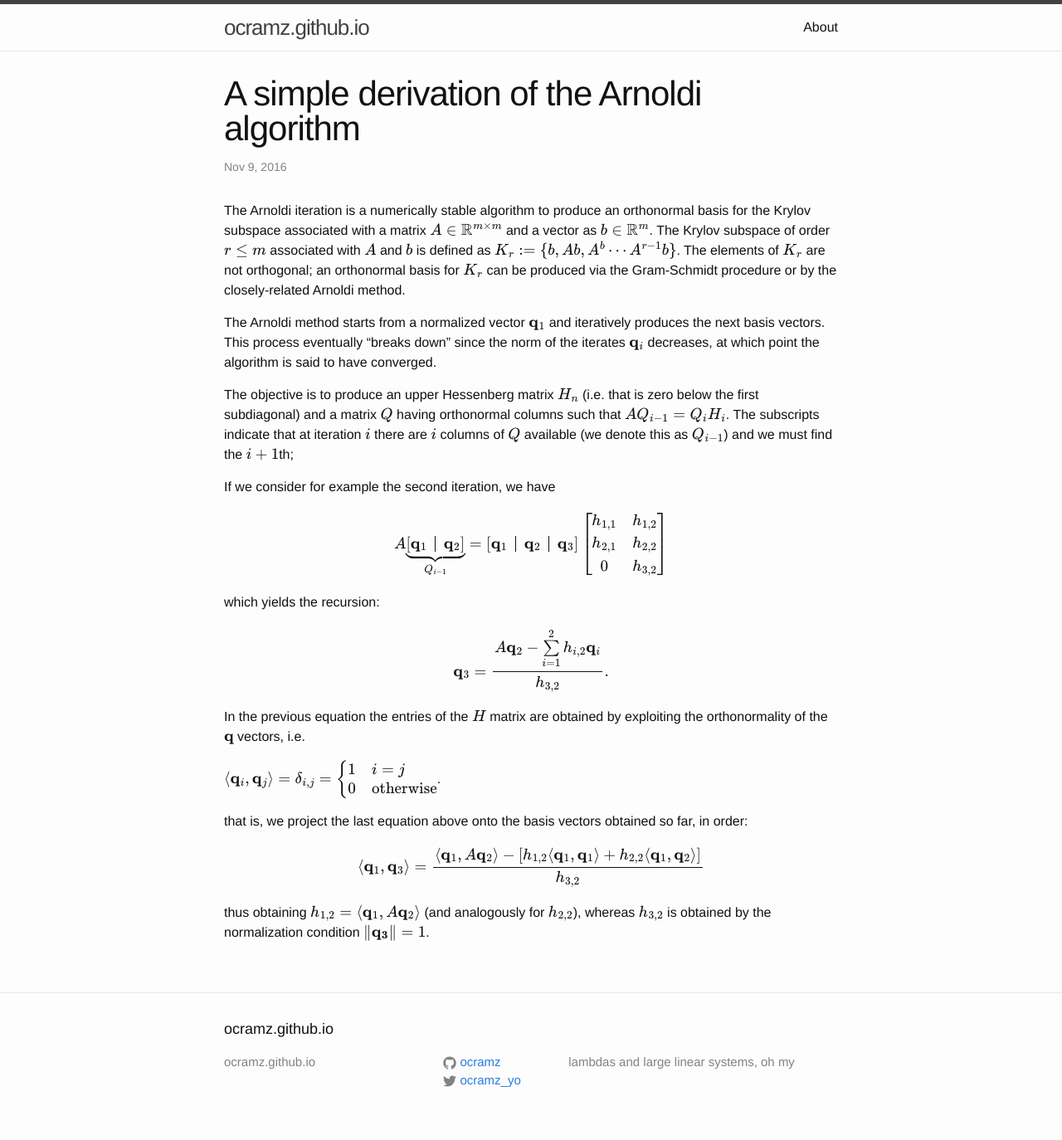
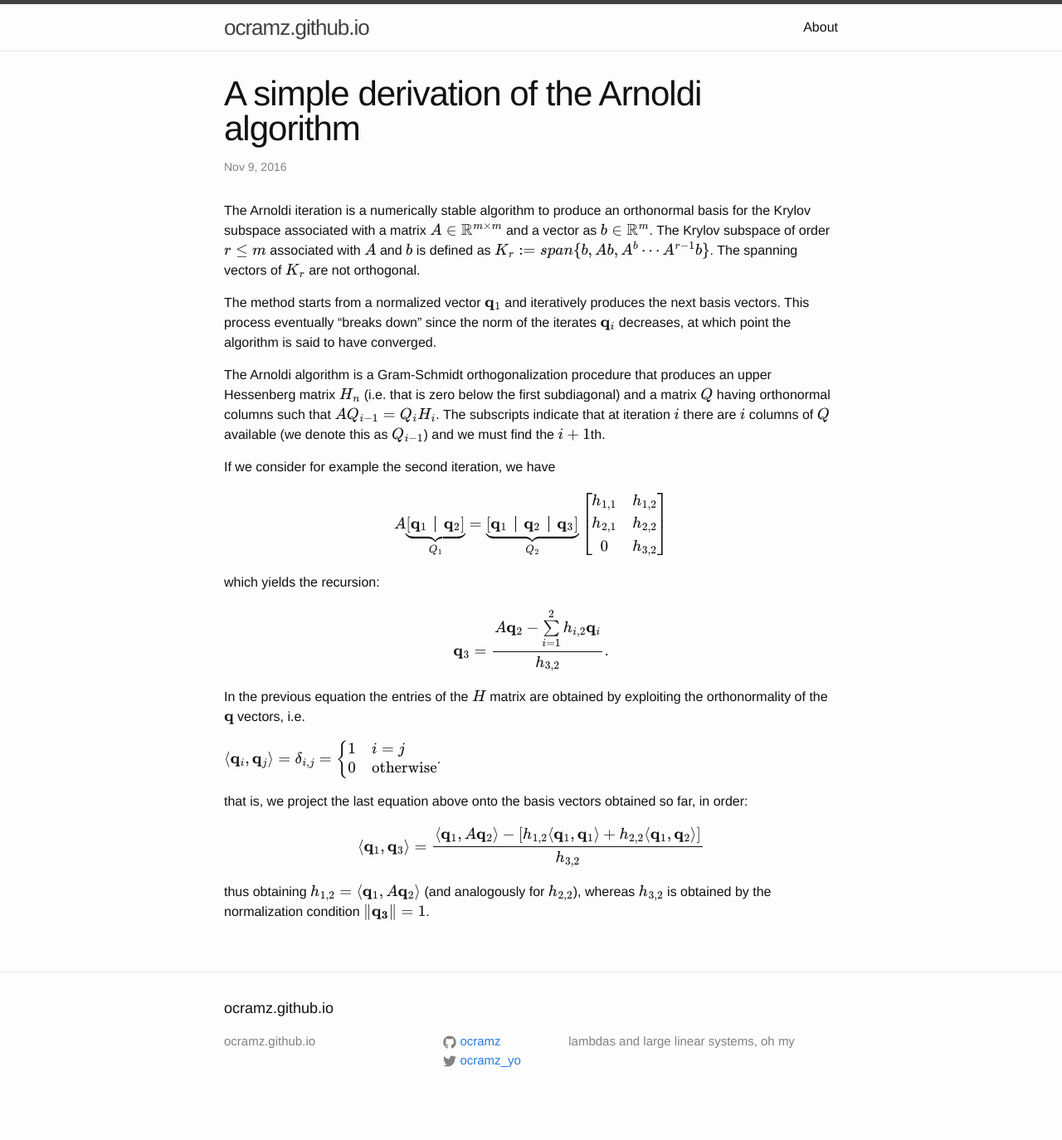
Before and after one commit to ocramz/ocramz.github.io, a Jekyll site: the page built from _posts/2016-11-09-arnoldi-alt.markdown, in a window 1280 px wide. Shown: the whole page at 83% size. Built offline with Jekyll 4.4.1, drawn with Linux system fonts in a browser that asks for light colours; formulas are drawn with MathJax 3; after the commit the page ends 1349 px from its top, so only the background shows below that.

Commit message:
Arnoldi post

```diff
--- a/_posts/2016-11-09-arnoldi-alt.markdown
+++ b/_posts/2016-11-09-arnoldi-alt.markdown
@@ -6,12 +6,12 @@ categories: mathematics tutorials
 ---
 
 The Arnoldi iteration is a numerically stable algorithm to produce an orthonormal basis for the Krylov subspace associated with a matrix $$A \in \mathbb{R}^{m \times m}$$ and a vector as $$b \in \mathbb{R}^m$$.
-The Krylov subspace of order $$r \leq m$$ associated with $$A$$ and $$b$$ is defined as $$K_r := \lbrace b, Ab, A^b \cdots A^{r-1}b \rbrace$$. The elements of $$K_r$$ are not orthogonal; an orthonormal basis for $$K_r$$ can be produced via the Gram-Schmidt procedure or by the closely-related Arnoldi method.
+The Krylov subspace of order $$r \leq m$$ associated with $$A$$ and $$b$$ is defined as $$K_r := span \lbrace b, Ab, A^b \cdots A^{r-1}b \rbrace$$. The spanning vectors of $$K_r$$ are not orthogonal.
 
-The Arnoldi method starts from a normalized vector $$\mathbf{q}_1$$ and iteratively produces the next basis vectors. This process eventually "breaks down" since the norm of the iterates $$\mathbf{q}_i$$ decreases, at which point the algorithm is said to have converged.
+The method starts from a normalized vector $$\mathbf{q}_1$$ and iteratively produces the next basis vectors. This process eventually "breaks down" since the norm of the iterates $$\mathbf{q}_i$$ decreases, at which point the algorithm is said to have converged.
 
-The objective is to produce an upper Hessenberg matrix $$H_n$$ (i.e. that is zero below the first subdiagonal) and a matrix $$Q$$ having orthonormal columns such that $$A Q_{i - 1} = Q_i H_i$$.
-The subscripts indicate that at iteration $$i$$ there are $$i$$ columns of $$Q$$ available (we denote this as $$Q_{i-1}$$) and we must find the $$i+1$$th;
+The Arnoldi algorithm is a Gram-Schmidt orthogonalization procedure that produces an upper Hessenberg matrix $$H_n$$ (i.e. that is zero below the first subdiagonal) and a matrix $$Q$$ having orthonormal columns such that $$A Q_{i - 1} = Q_i H_i$$.
+The subscripts indicate that at iteration $$i$$ there are $$i$$ columns of $$Q$$ available (we denote this as $$Q_{i-1}$$) and we must find the $$i+1$$th.
 
 If we consider for example the second iteration, we have
 
@@ -23,13 +23,15 @@ A
   \mathbf{q}_1 & \mathbf{q}_2
 \end{array}
 \right]
-}_{Q_{i-1}}
+}_{Q_1}
 =
+\underbrace{
 \left[
 \begin{array}{c|c|c}
   \mathbf{q}_1 & \mathbf{q}_2 & \mathbf{q}_3
 \end{array}
 \right]
+}_{Q_2}
 
 \left[
 \begin{array}{c c}
```
